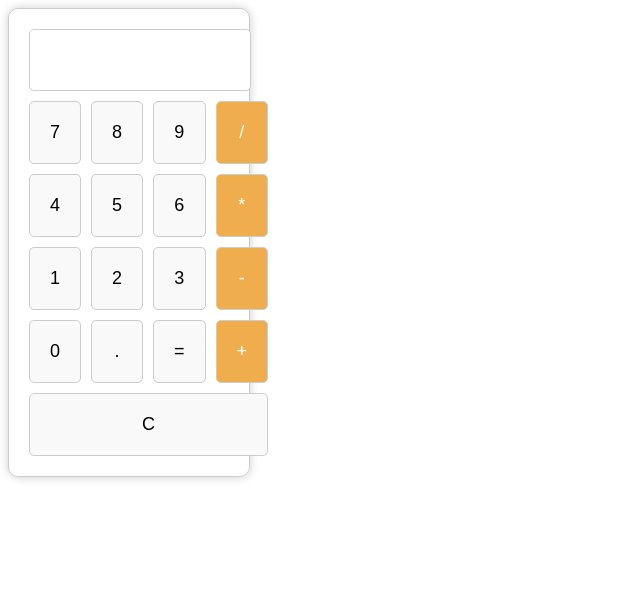
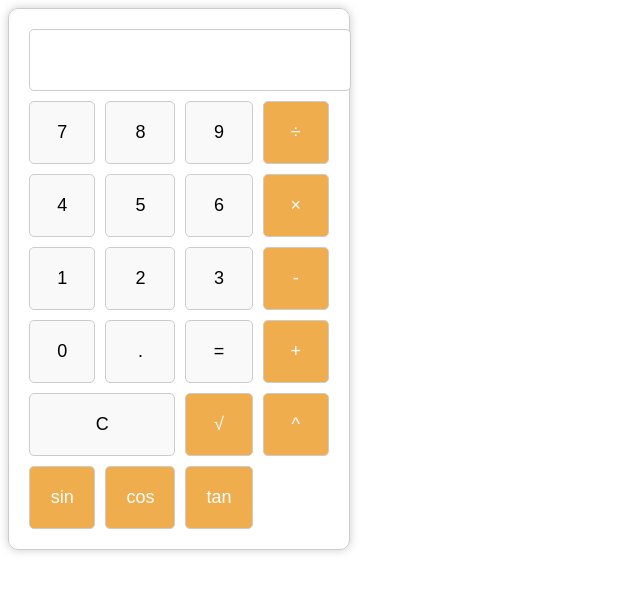
Before and after one commit to su469843/Html., a plain HTML site: page jisuanqi.html in a window 1280 px wide. Shown: the whole page, without its empty margins (0-640 px from the left). Drawn offline with Linux system fonts and the light colour scheme.

Commit message:
Update jisuanqi.html1

```diff
--- a/jisuanqi.html
+++ b/jisuanqi.html
@@ -1,12 +1,12 @@
 <!DOCTYPE html>
-<html lang="zh">
+<html lang="zh-CN">
 <head>
     <meta charset="UTF-8">
     <meta name="viewport" content="width=device-width, initial-scale=1.0">
-    <title>Simple Calculator</title>
+    <title>科学计算器</title>
     <style>
         .calculator {
-            width: 200px;
+            width: 300px;
             padding: 20px;
             border: 1px solid #ccc;
             border-radius: 10px;
@@ -49,11 +49,11 @@
             <button class="button" onclick="appendNumber('7')">7</button>
             <button class="button" onclick="appendNumber('8')">8</button>
             <button class="button" onclick="appendNumber('9')">9</button>
-            <button class="button operator" onclick="appendOperator('/')">/</button>
+            <button class="button operator" onclick="appendOperator('/')">÷</button>
             <button class="button" onclick="appendNumber('4')">4</button>
             <button class="button" onclick="appendNumber('5')">5</button>
             <button class="button" onclick="appendNumber('6')">6</button>
-            <button class="button operator" onclick="appendOperator('*')">*</button>
+            <button class="button operator" onclick="appendOperator('*')">×</button>
             <button class="button" onclick="appendNumber('1')">1</button>
             <button class="button" onclick="appendNumber('2')">2</button>
             <button class="button" onclick="appendNumber('3')">3</button>
@@ -62,7 +62,12 @@
             <button class="button" onclick="appendNumber('.')">.</button>
             <button class="button" onclick="calculate()">=</button>
             <button class="button operator" onclick="appendOperator('+')">+</button>
-            <button class="button" style="grid-column: span 4;" onclick="clearDisplay()">C</button>
+            <button class="button" style="grid-column: span 2;" onclick="clearDisplay()">C</button>
+            <button class="button operator" onclick="calculateSquareRoot()">√</button>
+            <button class="button operator" onclick="appendOperator('**')">^</button>
+            <button class="button operator" onclick="calculateTrigFunction('sin')">sin</button>
+            <button class="button operator" onclick="calculateTrigFunction('cos')">cos</button>
+            <button class="button operator" onclick="calculateTrigFunction('tan')">tan</button>
         </div>
     </div>
     <script>
@@ -81,7 +86,7 @@
             try {
                 display.value = eval(display.value);
             } catch (error) {
-                display.value = 'Error';
+                display.value = '错误';
             }
         }
 
@@ -89,6 +94,27 @@
             const display = document.getElementById('display');
             display.value = '';
         }
+
+        function calculateSquareRoot() {
+            const display = document.getElementById('display');
+            try {
+                display.value = Math.sqrt(eval(display.value));
+            } catch (error) {
+                display.value = '错误';
+            }
+        }
+
+        function calculateTrigFunction(func) {
+            const display = document.getElementById('display');
+            try {
+                const value = eval(display.value);
+                if (func === 'sin') display.value = Math.sin(value);
+                else if (func === 'cos') display.value = Math.cos(value);
+                else if (func === 'tan') display.value = Math.tan(value);
+            } catch (error) {
+                display.value = '错误';
+            }
+        }
     </script>
 </body>
-  </html>
+</html>
```
